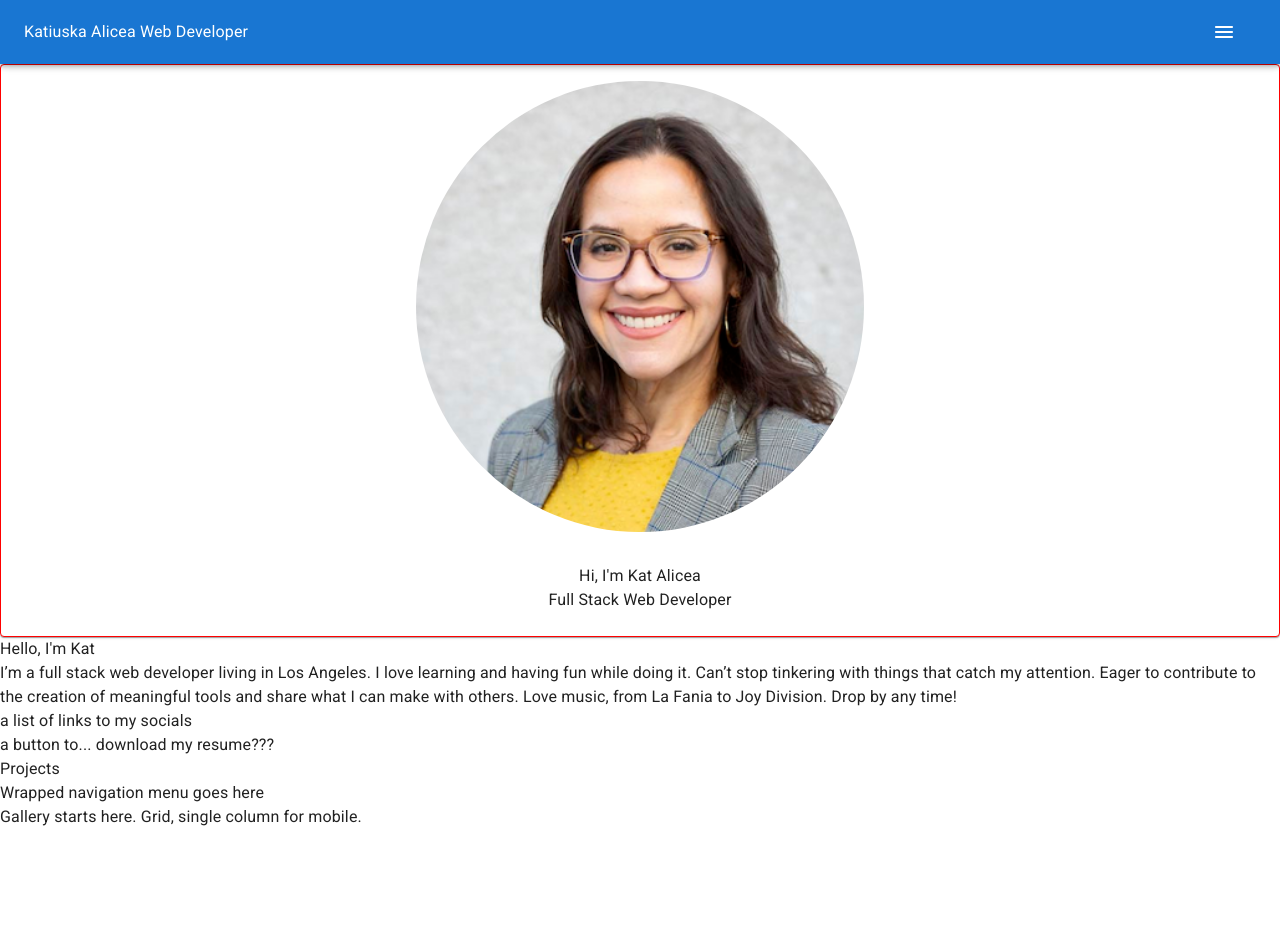
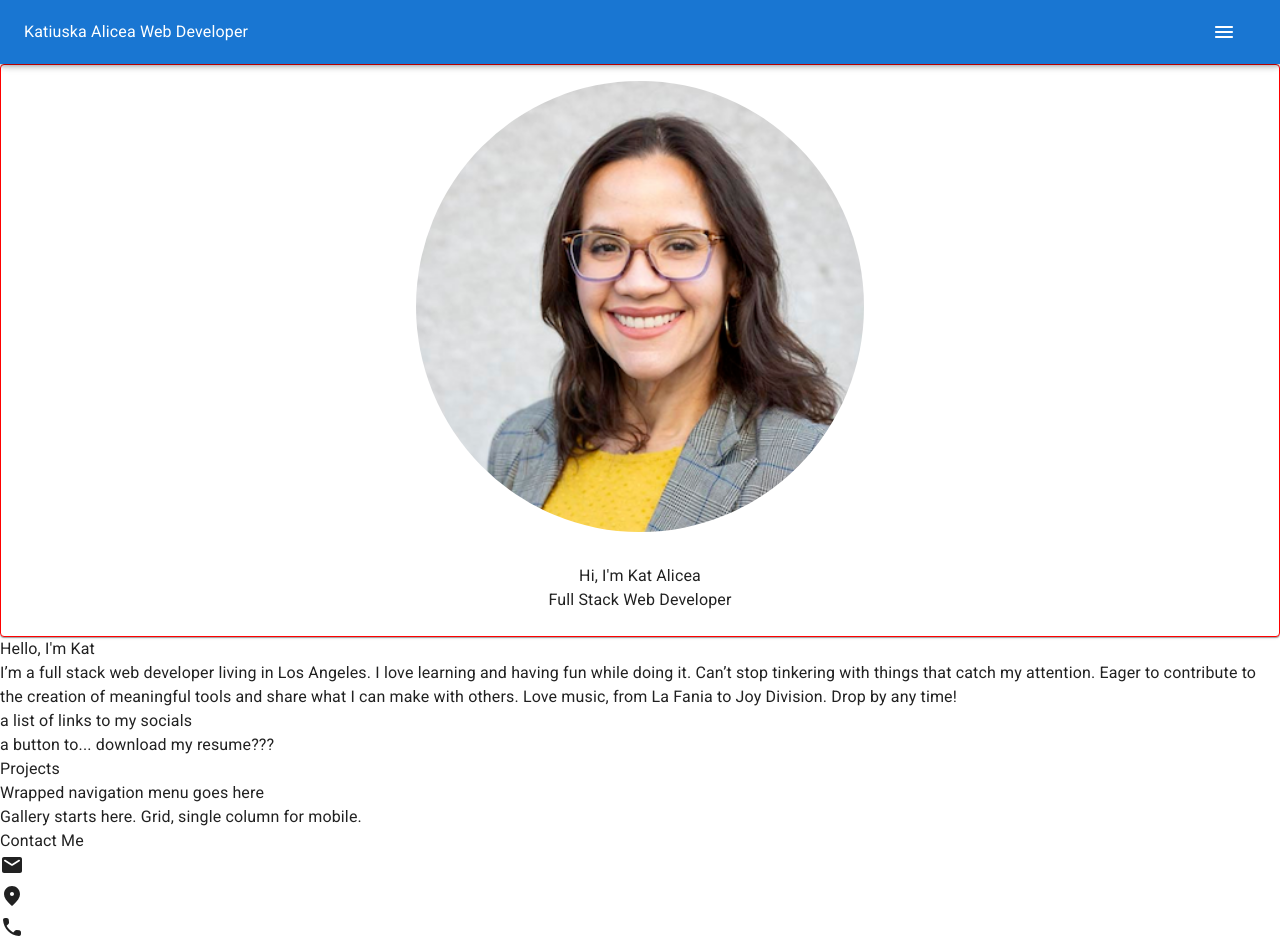
Before and after one commit to chukalicious/kats-portfolio-site, a React (Create React App) app: page / in a window 1280 px wide. Before the commit the page ends 829 px from the top, so only its background shows below. Built offline with nearby package versions, Linux system fonts and the light colour scheme.

Commit message:
Created ContactMe.js, added some placeholders and imported it to App.js

```diff
--- a/src/App.js
+++ b/src/App.js
@@ -3,6 +3,7 @@ import Navbar from "./components/Navbar";
 import HeroContainer from "./components/HeroContainer";
 import About from "./components/About";
 import ProjectsGallery from "./components/ProjectsGallery";
+import ContactMe from "./components/ContactMe";
 import Box from "@mui/material/Box";
 
 function App() {
@@ -12,6 +13,7 @@ function App() {
       <HeroContainer />
       <About />
       <ProjectsGallery />
+      <ContactMe />
     </Box>
   );
 }
--- /dev/null
+++ b/src/components/ContactMe.js
@@ -0,0 +1,24 @@
+import Box from "@mui/material/Box";
+import Typography from "@mui/material/Typography";
+import EmailRoundedIcon from "@mui/icons-material/EmailRounded";
+import LocationOnRoundedIcon from "@mui/icons-material/LocationOnRounded";
+import LocalPhoneRoundedIcon from "@mui/icons-material/LocalPhoneRounded";
+
+const ContactMe = () => {
+  return (
+    <Box>
+      <Typography>Contact Me</Typography>
+      <Box>
+        <EmailRoundedIcon />{" "}
+      </Box>
+      <Box>
+        <LocationOnRoundedIcon />
+      </Box>
+      <Box>
+        <LocalPhoneRoundedIcon />
+      </Box>
+    </Box>
+  );
+};
+
+export default ContactMe;
```
